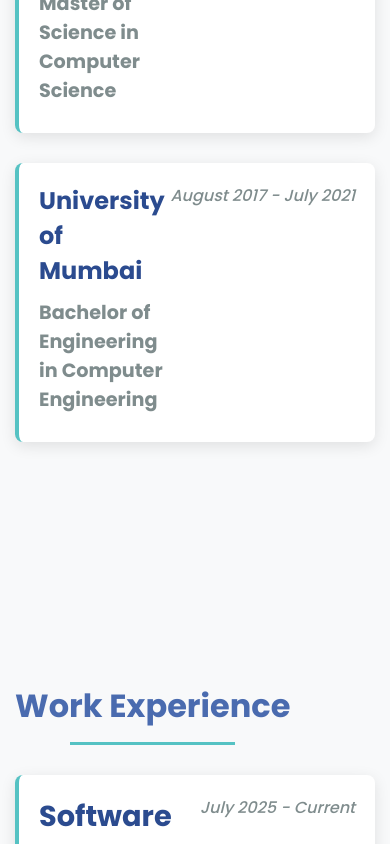
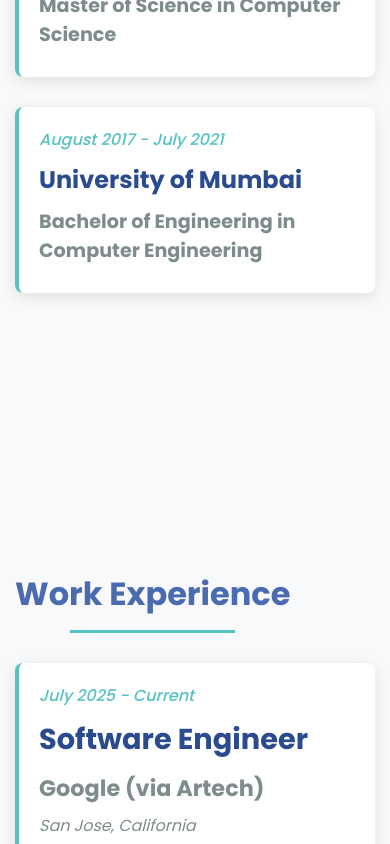
Before and after one commit to TheV45/portfolio, a React (Create React App) app: page / in a window 390 px wide. Shown: the part 1520-2364 px from the top of the page. Built offline with nearby package versions, Linux system fonts and the light colour scheme.

Commit message:
Move dates from right to left for better mobile experience

```diff
--- a/src/components/Education.js
+++ b/src/components/Education.js
@@ -49,15 +49,13 @@
           >
             <div className="education-header">
               <div className="header-content">
+                <p className="date">
+                  {edu.startDate} - {edu.endDate}
+                </p>
                 <h2>{edu.institution}</h2>
                 <h3>
                   {edu.degree} in {edu.field}
                 </h3>
-              </div>
-              <div className="header-right">
-                <p className="date">
-                  {edu.startDate} - {edu.endDate}
-                </p>
               </div>
             </div>
 
--- a/src/components/Experience.js
+++ b/src/components/Experience.js
@@ -79,14 +79,12 @@
           >
             <div className="experience-header">
               <div className="header-content">
+                <p className="date">
+                  {exp.startDate} - {exp.endDate}
+                </p>
                 <h2>{exp.position}</h2>
                 <h3>{exp.company}</h3>
                 <p className="location">{exp.location}</p>
-              </div>
-              <div className="header-right">
-                <p className="date">
-                  {exp.startDate} - {exp.endDate}
-                </p>
               </div>
             </div>
 
--- a/src/styles/Education.css
+++ b/src/styles/Education.css
@@ -69,19 +69,11 @@
 
 .education-header {
   display: flex;
-  justify-content: space-between;
-  align-items: flex-start;
+  flex-direction: column;
 }
 
 .header-content {
   flex: 1;
-}
-
-.header-right {
-  display: flex;
-  flex-direction: column;
-  align-items: flex-end;
-  min-width: 120px;
 }
 
 .education-header h2 {
@@ -98,11 +90,12 @@
 
 .education-header .date {
   font-style: italic;
-  color: var(--text-light);
+  color: var(--secondary-color);
   font-weight: 500;
-  margin-bottom: 5px;
-  text-align: right;
+  margin-bottom: 10px;
+  text-align: left;
   white-space: nowrap;
+  font-size: 1rem;
 }
 
 .education-details {
--- a/src/styles/Experience.css
+++ b/src/styles/Experience.css
@@ -69,19 +69,11 @@
 
 .experience-header {
   display: flex;
-  justify-content: space-between;
-  align-items: flex-start;
+  flex-direction: column;
 }
 
 .header-content {
   flex: 1;
-}
-
-.header-right {
-  display: flex;
-  flex-direction: column;
-  align-items: flex-end;
-  min-width: 120px;
 }
 
 .experience-header h2 {
@@ -104,11 +96,12 @@
 
 .experience-header .date {
   font-style: italic;
-  color: var(--text-light);
+  color: var(--secondary-color);
   font-weight: 500;
-  margin-bottom: 5px;
-  text-align: right;
+  margin-bottom: 10px;
+  text-align: left;
   white-space: nowrap;
+  font-size: 1rem;
 }
 
 .experience-details {
```
